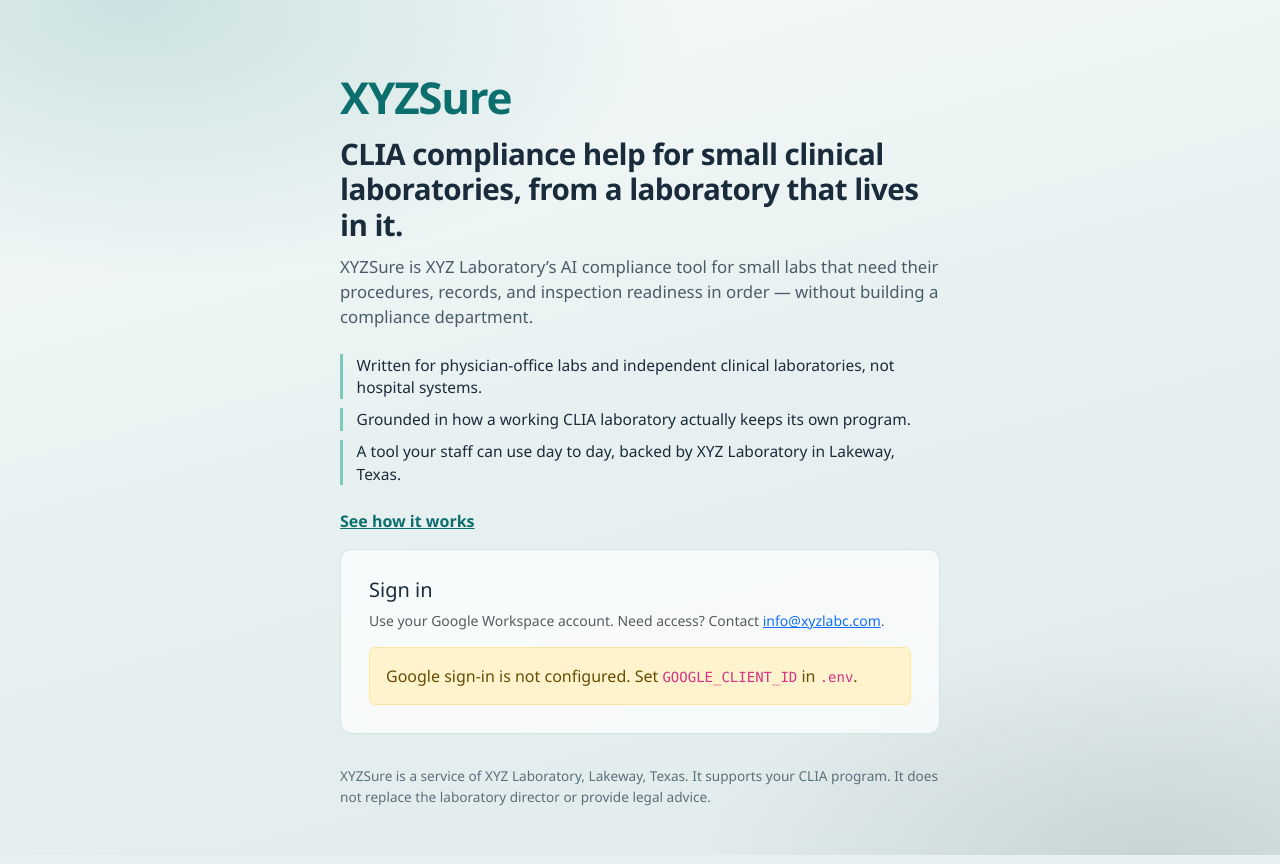
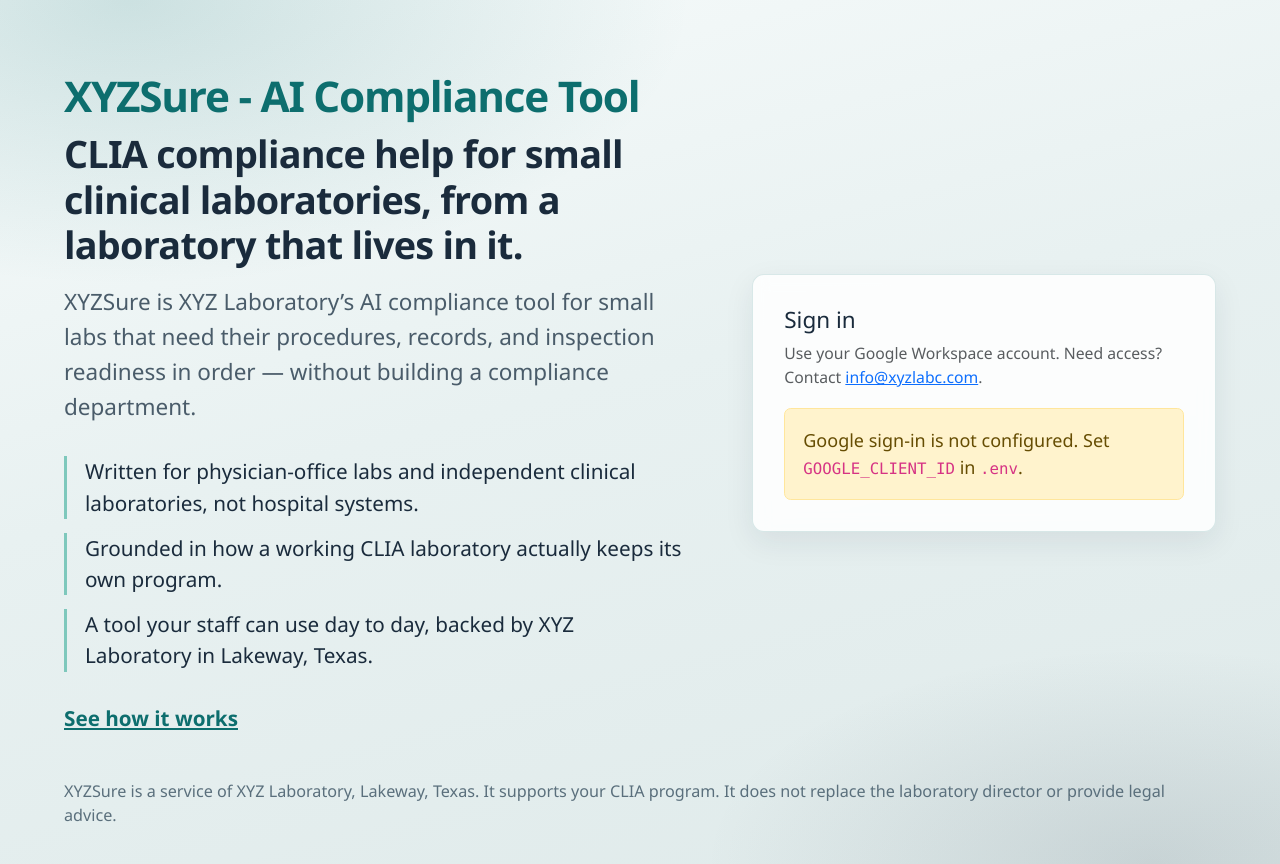
Before and after one commit to lwhenn/xyzsure, a Flask app: page / in a window 1280 px wide. Run offline with Flask 3, Linux system fonts and the light colour scheme; some libraries are stand-ins or nearby versions.

Commit message:
design change

```diff
--- a/templates/login.html
+++ b/templates/login.html
@@ -3,7 +3,7 @@
 <head>
   <meta charset="utf-8">
   <meta name="viewport" content="width=device-width, initial-scale=1">
-  <title>XYZSure — CLIA compliance help for small clinical laboratories</title>
+  <title>XYZSure - AI Compliance Tool</title>
   <link rel="stylesheet" href="{{ url_for('static', filename='bootstrap/css/bootstrap.min.css') }}">
   {% if has_bootstrap_icons %}
   <link rel="stylesheet" href="{{ url_for('static', filename='bootstrap-icons/font/bootstrap-icons.css') }}">
@@ -17,6 +17,7 @@
       --xyz-teal: #0d6e6e;
       --xyz-mist: #e8f1f1;
     }
+    html { font-size: 112.5%; }
     body {
       min-height: 100vh;
       margin: 0;
@@ -28,62 +29,96 @@
         linear-gradient(165deg, #f7fbfb 0%, var(--xyz-mist) 45%, #dfeaea 100%);
     }
     .shell {
-      max-width: 640px;
+      width: 90%;
       margin: 0 auto;
-      padding: 4rem 1.25rem 3rem;
+      padding: 3rem 0 2rem;
+    }
+    @media (min-width: 992px) {
+      .shell { padding-top: 4rem; }
+      .intro-column { padding-right: 3rem; }
     }
     .brand {
-      font-size: clamp(2rem, 5vw, 2.75rem);
+      font-size: clamp(1.75rem, 3.6vw, 2.35rem);
       font-weight: 700;
       letter-spacing: -0.03em;
+      line-height: 1.15;
       color: var(--xyz-teal);
-      margin: 0 0 0.35rem;
+      margin: 0 0 0.6rem;
     }
     .headline {
-      margin: 0 0 0.75rem;
-      font-size: clamp(1.4rem, 3.2vw, 1.85rem);
+      margin: 0 0 1rem;
+      font-size: clamp(1.55rem, 3.4vw, 2.1rem);
       font-weight: 650;
       letter-spacing: -0.02em;
       line-height: 1.2;
       color: var(--xyz-ink);
     }
     .tagline {
-      font-size: 1.05rem;
-      line-height: 1.5;
+      font-size: 1.25rem;
+      line-height: 1.55;
       color: #4a5c6a;
-      margin-bottom: 1.5rem;
+      margin-bottom: 1.75rem;
     }
     .points {
-      margin: 0 0 1.5rem;
+      margin: 0 0 1.75rem;
       padding: 0;
       list-style: none;
     }
     .points li {
-      margin-bottom: 0.6rem;
-      padding-left: 0.85rem;
+      margin-bottom: 0.8rem;
+      padding-left: 1rem;
       border-left: 3px solid #7ec8bc;
-      font-size: 0.97rem;
-      line-height: 1.45;
+      font-size: 1.15rem;
+      line-height: 1.5;
+    }
+    .intro-link {
+      color: var(--xyz-teal);
+      font-weight: 600;
+      font-size: 1.15rem;
     }
     .site-footer {
-      margin-top: 2rem;
-      font-size: 0.85rem;
+      margin-top: 2.5rem;
+      font-size: 0.9rem;
       line-height: 1.5;
       color: #5a6f7c;
     }
+    .auth-column {
+      display: flex;
+      flex-direction: column;
+      gap: 1rem;
+    }
     .panel {
-      background: rgba(255, 255, 255, 0.72);
+      background: rgba(255, 255, 255, 0.85);
       border: 1px solid rgba(13, 110, 110, 0.15);
       border-radius: 12px;
       padding: 1.75rem;
       backdrop-filter: blur(8px);
+      box-shadow: 0 10px 30px rgba(26, 43, 60, 0.08);
     }
-    .flash-wrap .alert { margin-bottom: 0.75rem; }
+    .panel h2 { color: var(--xyz-ink); }
+    .auth-divider {
+      display: flex;
+      align-items: center;
+      gap: 0.75rem;
+      font-size: 0.8rem;
+      color: #7a8c98;
+      text-transform: uppercase;
+      letter-spacing: 0.08em;
+    }
+    .auth-divider::before,
+    .auth-divider::after {
+      content: "";
+      flex: 1;
+      border-top: 1px solid rgba(13, 110, 110, 0.2);
+    }
+    .flash-wrap .alert { margin-bottom: 0; }
   </style>
 </head>
 <body>
   <div class="shell">
-    <p class="brand">XYZSure</p>
+    <div class="row g-4 align-items-center">
+      <div class="col-lg-7 intro-column">
+        <p class="brand">XYZSure - AI Compliance Tool</p>
         <h1 class="headline">CLIA compliance help for small clinical laboratories, from a laboratory that lives in it.</h1>
         <p class="tagline">
           XYZSure is XYZ Laboratory’s AI compliance tool for small labs that need their procedures,
@@ -94,17 +129,20 @@
           <li>Grounded in how a working CLIA laboratory actually keeps its own program.</li>
           <li>A tool your staff can use day to day, backed by XYZ Laboratory in Lakeway, Texas.</li>
         </ul>
-    <p class="mb-3"><a href="{{ url_for('how_it_works') }}" style="color: var(--xyz-teal); font-weight: 600;">See how it works</a></p>
+        <p class="mb-0"><a href="{{ url_for('how_it_works') }}" class="intro-link">See how it works</a></p>
+      </div>
 
-    <div class="flash-wrap mb-3">
+      <div class="col-lg-5">
+        <div class="auth-column">
           {% with messages = get_flashed_messages(with_categories=true) %}
             {% if messages %}
+            <div class="flash-wrap d-flex flex-column gap-2">
               {% for category, message in messages %}
               <div class="alert alert-{{ 'danger' if category == 'error' else category }} py-2" role="alert">{{ message }}</div>
               {% endfor %}
+            </div>
             {% endif %}
           {% endwith %}
-    </div>
 
           <div class="panel">
             {% if current_user.is_authenticated %}
@@ -132,7 +170,9 @@
           </div>
 
           {% if demo_enabled and not current_user.is_authenticated %}
-    <div class="panel mt-3" id="demo">
+          <div class="auth-divider">or</div>
+
+          <div class="panel" id="demo">
             <h2 class="h5 mb-2">Try the demo</h2>
             <p class="text-muted small mb-3">
               Explore XYZSure with sample data for a fictional laboratory. No sign-in needed.
@@ -146,6 +186,9 @@
             </form>
           </div>
           {% endif %}
+        </div>
+      </div>
+    </div>
 
     <footer class="site-footer">
       XYZSure is a service of XYZ Laboratory, Lakeway, Texas. It supports your CLIA program.
```
Lines whose indentation alone changed are shown as unchanged.
